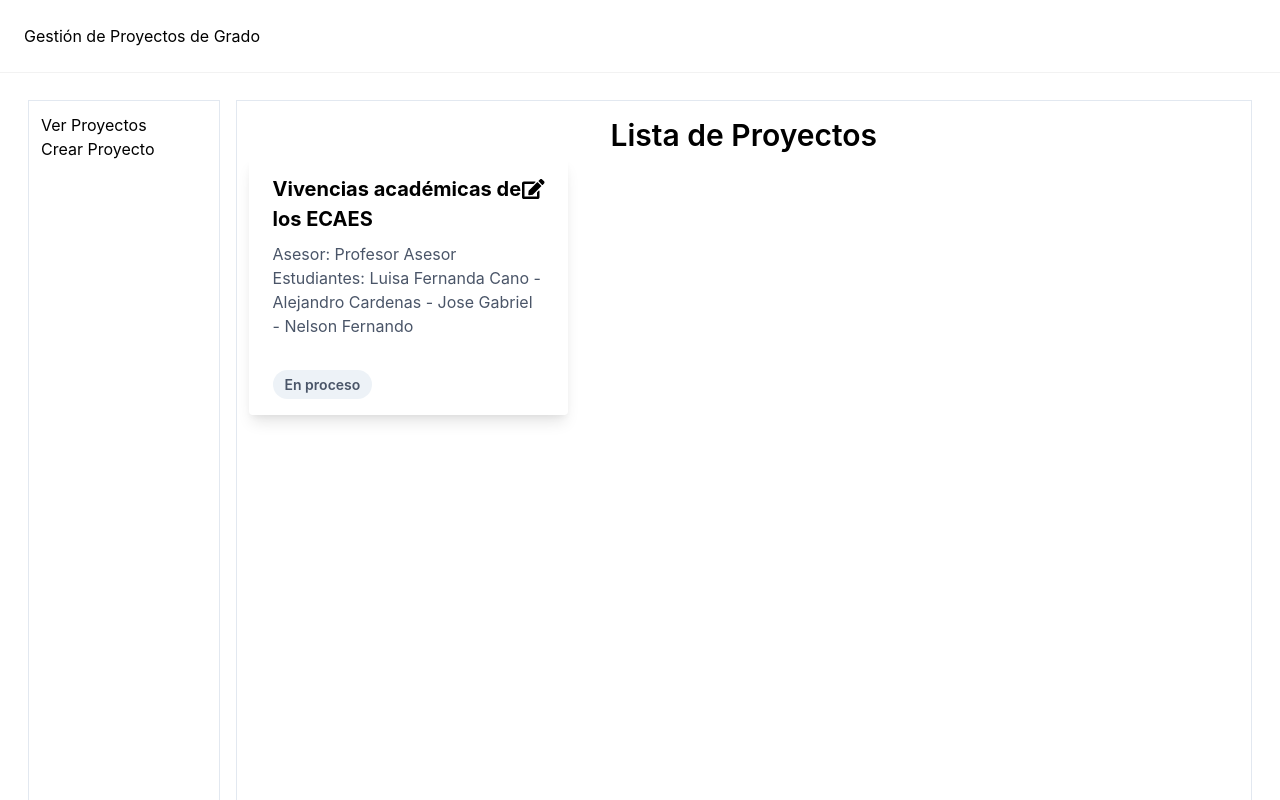
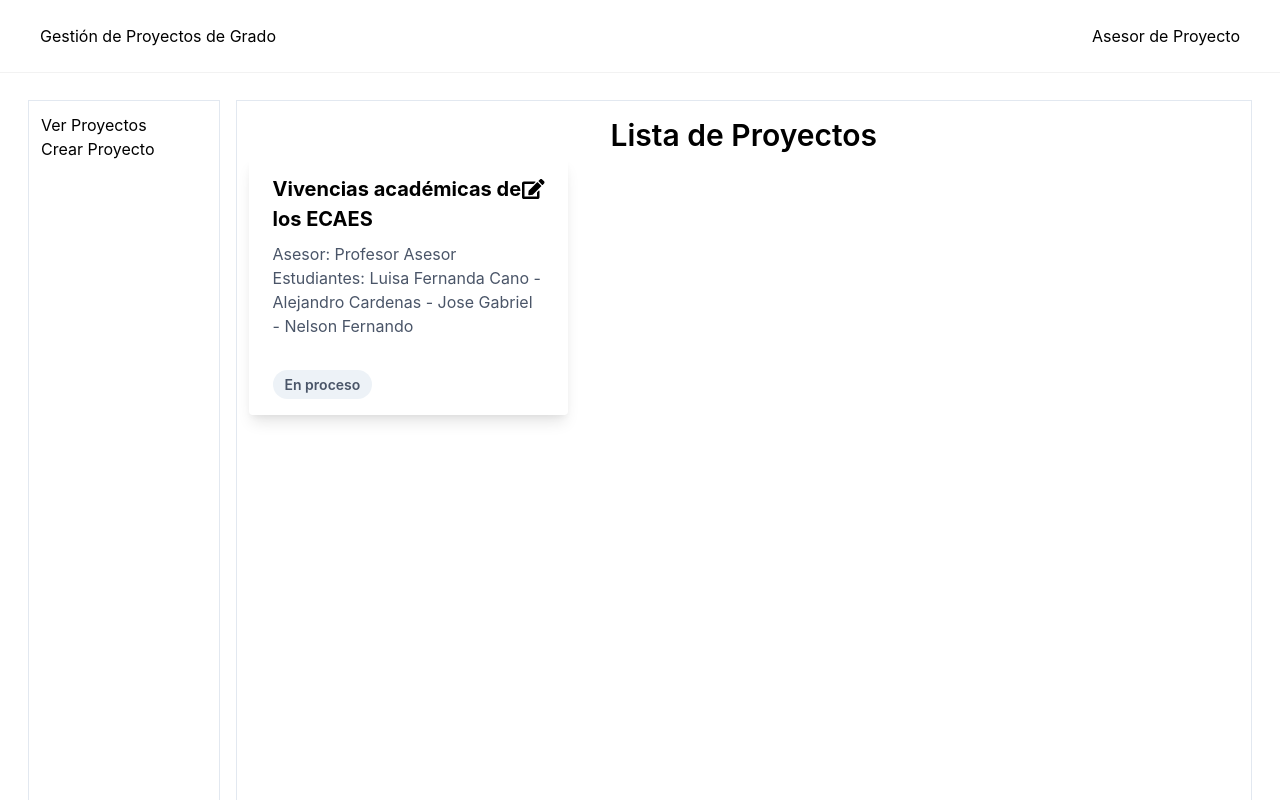
Before and after one commit to juandastic/graduation-project-managment, a React (Create React App) app: page / in a window 1280 px wide. Shown: the top 800 px of the page. Built offline with nearby package versions, Linux system fonts and the light colour scheme.

Commit message:
add component

```diff
--- a/src/components/Header.js
+++ b/src/components/Header.js
@@ -2,8 +2,9 @@ import React from 'react';
 
 function Header() {
   return (
-    <header className="z-40 shadow-xs p-6 bg-white shadow-bottom">
-      Gestión de Proyectos de Grado
+    <header className="z-40 shadow-xs p-6 px-10 bg-white shadow-bottom flex justify-between">
+      <span>Gestión de Proyectos de Grado</span>
+      <span>Asesor de Proyecto</span>
     </header>
   )
 }
```
Also changed, not shown: src/components/Sidebar.js (line endings or trailing spaces).
